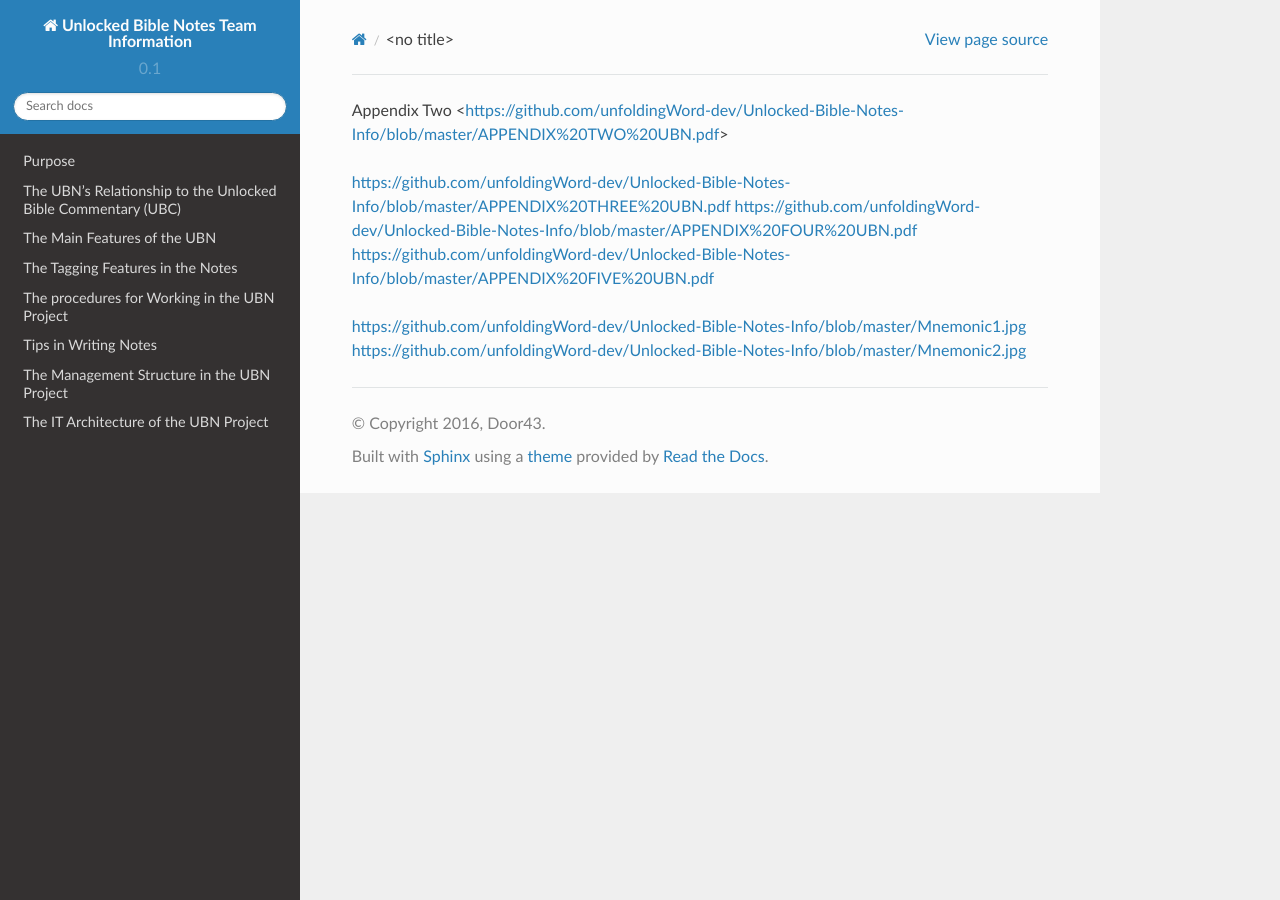
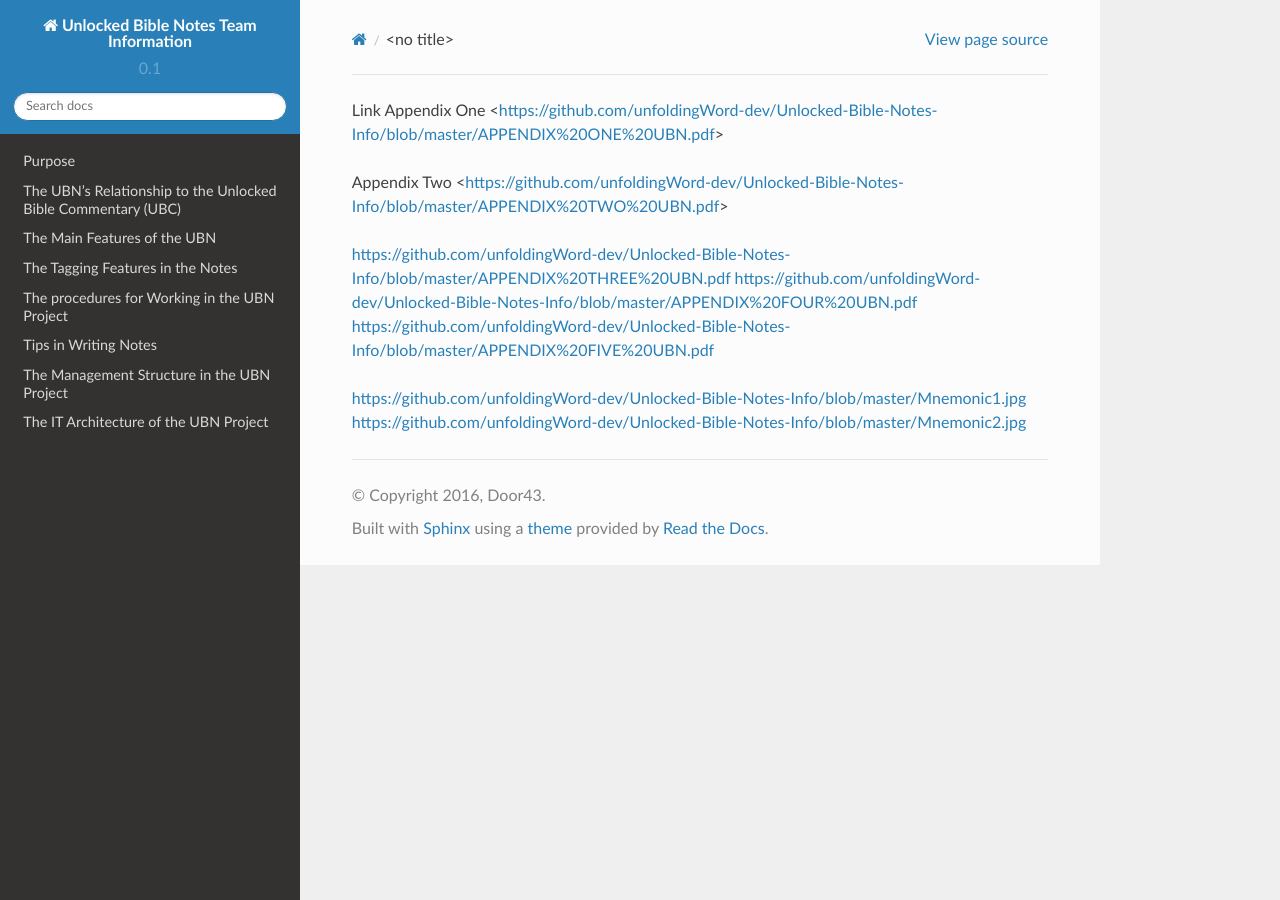
Before and after one commit to unfoldingWord-dev/Unlocked-Bible-Notes-Info, a Sphinx documentation site: the page built from docs/appendices.rst, in a window 1280 px wide. Built offline with Sphinx 7.4.7 and the Read the Docs theme 2.0.0, drawn with Linux system fonts in a browser that asks for light colours; pages that are not in the unit, such as notebooks, are missing from menus.

Commit message:
Update appendices.rst

```diff
--- a/docs/appendices.rst
+++ b/docs/appendices.rst
@@ -1,4 +1,4 @@
-.. Link Appendix One <https://github.com/unfoldingWord-dev/Unlocked-Bible-Notes-Info/blob/master/APPENDIX%20ONE%20UBN.pdf>
+Link Appendix One <https://github.com/unfoldingWord-dev/Unlocked-Bible-Notes-Info/blob/master/APPENDIX%20ONE%20UBN.pdf>
 
 Appendix Two <https://github.com/unfoldingWord-dev/Unlocked-Bible-Notes-Info/blob/master/APPENDIX%20TWO%20UBN.pdf>
 
```
